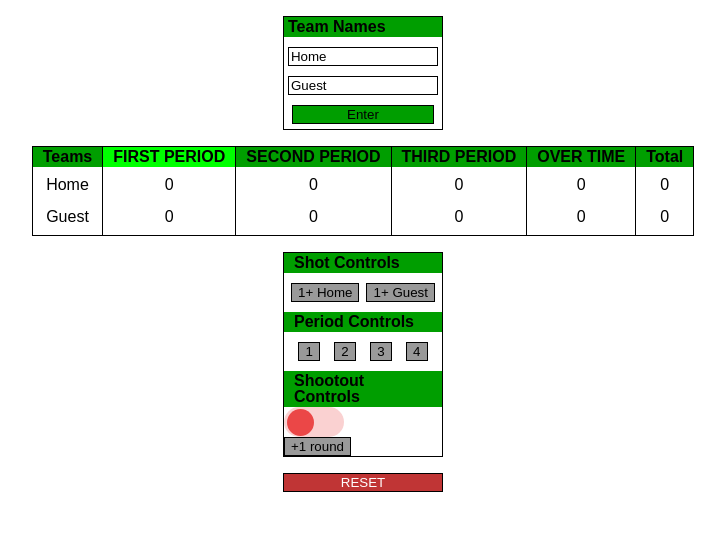
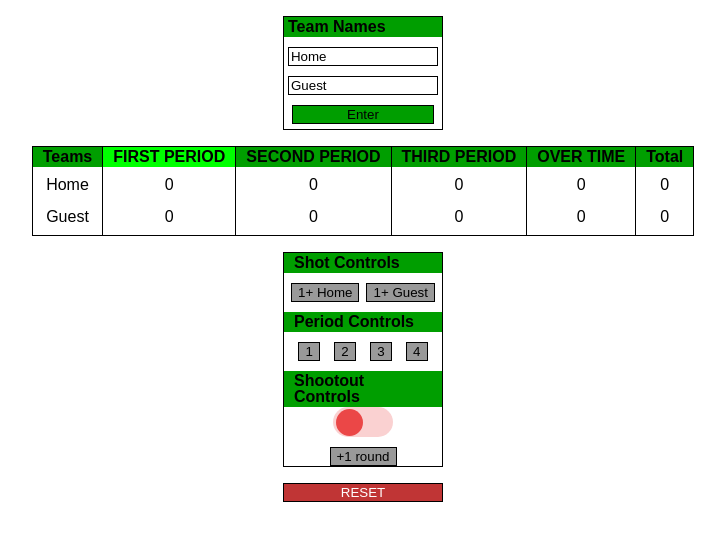
Before and after one commit to DerekPixel/hockey-shot-clock, a React (Create React App) app: page / in a window 1280 px wide. Shown: the top 540 px of the page, without its empty margins (277-1002 px from the left). Built offline with nearby package versions, Linux system fonts and the light colour scheme.

Commit message:
added css for shootout controls

```diff
--- a/src/App.css
+++ b/src/App.css
@@ -289,7 +289,7 @@ ShotsGrid
 
 /*
 ==================================
-ShotsGrid
+Shootout grid
 ==================================
 */
 
@@ -318,6 +318,27 @@ Shots Grid Controls
   margin: 0.625rem 0;
 }
 
+.shootout-controls {
+  flex-direction: column;
+  justify-content: center;
+  align-items: center;
+}
+
+.shootout-toggle-and-round {
+  width: 100%;
+  padding: 10px;
+}
+
+.shootout-toggle {
+  display: flex;
+  justify-content: center;
+}
+
+.shootout-rounds {
+  display: flex;
+  justify-content: center;
+  margin-top: 10px;
+}
 
 /*
 ==================================
@@ -366,7 +387,6 @@ input[type='checkbox']#input-toggle + #label-toggle::before {
   height: 1em;
   background-color: hsl(0, 80%, 90%);
   border-radius: 1em;
-  margin-right: .25em;
   transition: background-color 200ms ease-in-out;
 }
 
```
